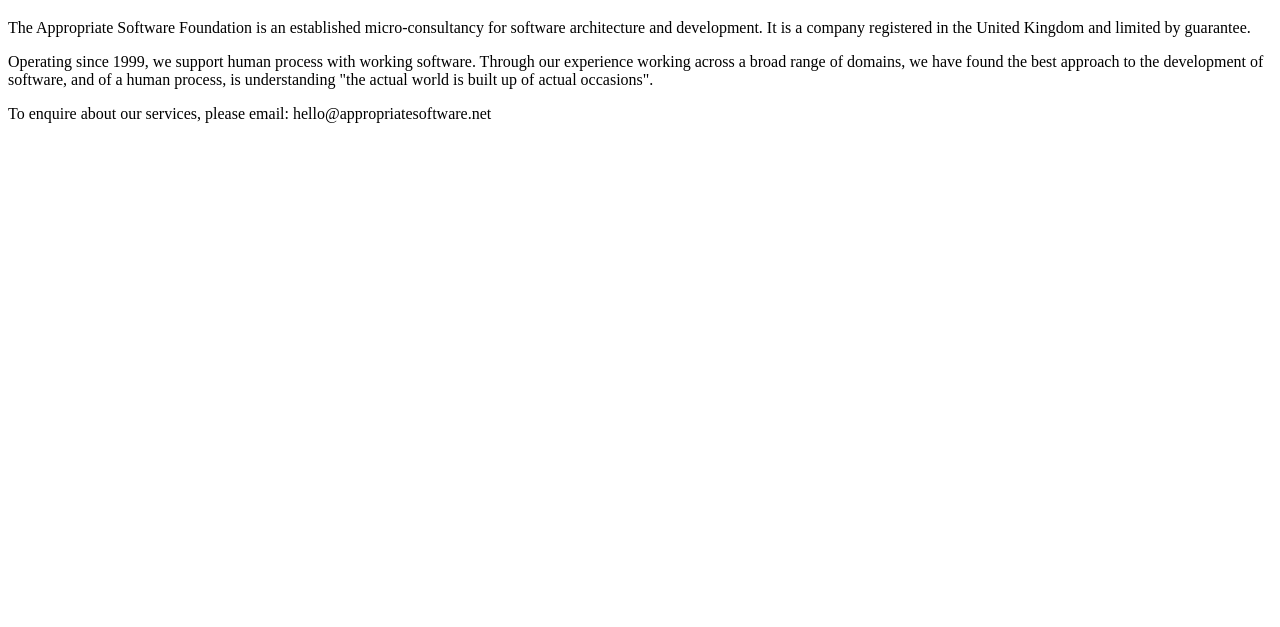
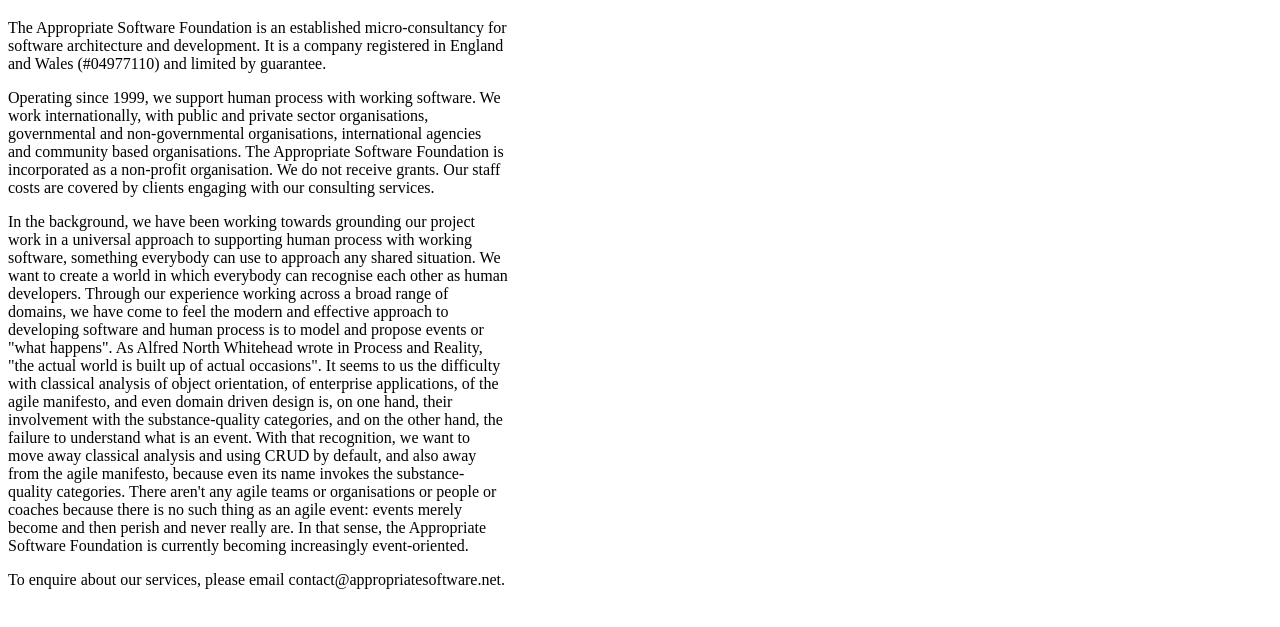
Before and after one commit to appropriatesoftware/appropriatesoftware.github.io, a plain HTML site: page index.html in a window 1280 px wide. Shown: the part 61-688 px from the top of the page. Drawn offline with Linux system fonts and the light colour scheme.

Commit message:
Improved content.

```diff
--- a/index.html
+++ b/index.html
@@ -4,19 +4,56 @@
     <meta charset="UTF-8">
     <title>Appropriate Software Foundation</title>
 </head>
+
 <body>
+
 <h1>Appropriate Software Foundation</h1>
-<p>The Appropriate Software Foundation is an established micro-consultancy for
-software architecture and development. It is a company registered in the United Kingdom and limited by guarantee.
-</p>
-<p>Operating since 1999, we support human process with working software. Through our
-experience working across a broad range of domains, we have found the best approach
-to the development of software, and of a human process, is understanding "the
-actual world is built up of actual occasions".
-</p>
-<p>To enquire about our services, please email: hello@appropriatesoftware.net
+
+<div style="max-width: 500px">
+
+<p>
+    The Appropriate Software Foundation is an established micro-consultancy for
+    software architecture and development. It is a company registered in England and
+    Wales (#04977110) and limited by guarantee.
 </p>
 
+<p>
+    Operating since 1999, we support human process with working software. We work
+    internationally, with public and private sector organisations, governmental and
+    non-governmental organisations, international agencies and community based
+    organisations. The Appropriate Software Foundation is incorporated as a non-profit
+    organisation. We do not receive grants. Our staff costs are covered by
+    clients engaging with our consulting services.
+</p>
+
+<p>
+    In the background, we have been working towards grounding our project work in a
+    universal approach to supporting human process with working software, something
+    everybody can use to approach any shared situation. We want to create a world
+    in which everybody can recognise each other as human developers. Through our
+    experience working across a broad range of domains, we have come to feel the
+    modern and effective approach to developing software and human process is to
+    model and propose events or "what happens". As Alfred North Whitehead wrote
+    in Process and Reality, "the actual world is built up of actual occasions".
+    It seems to us the difficulty with
+    classical analysis of object orientation, of enterprise applications, of the agile
+    manifesto, and even domain driven design is, on one hand, their involvement with the
+    substance-quality categories, and on the other hand, the failure to understand
+    what is an event. With that recognition, we want to move away classical analysis
+    and using CRUD by default, and also away from the agile manifesto, because even
+    its name invokes the substance-quality categories. There aren't any agile
+    teams or organisations or people or coaches because there is no such thing as
+    an agile event: events merely become and then perish and never really are. In that
+    sense, the Appropriate Software Foundation is currently becoming increasingly
+    event-oriented.
+</p>
+
+<p>
+    To enquire about our services, please email contact@appropriatesoftware.net.
+</p>
+
+</div>
 
 </body>
+
 </html>
```
